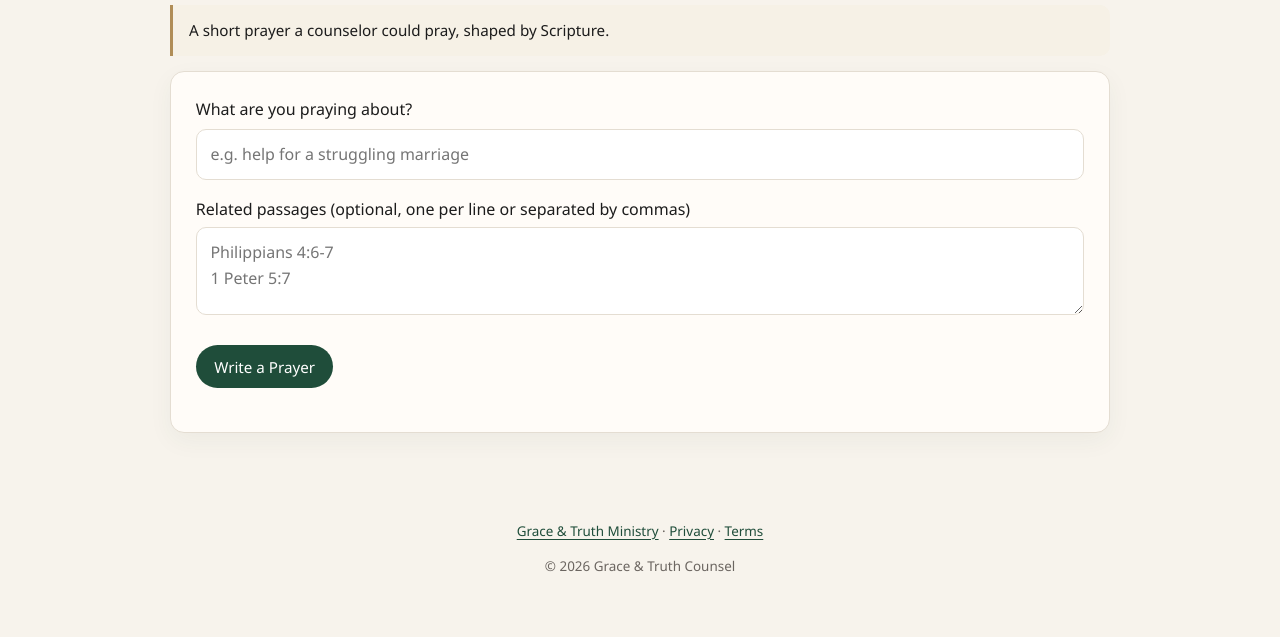
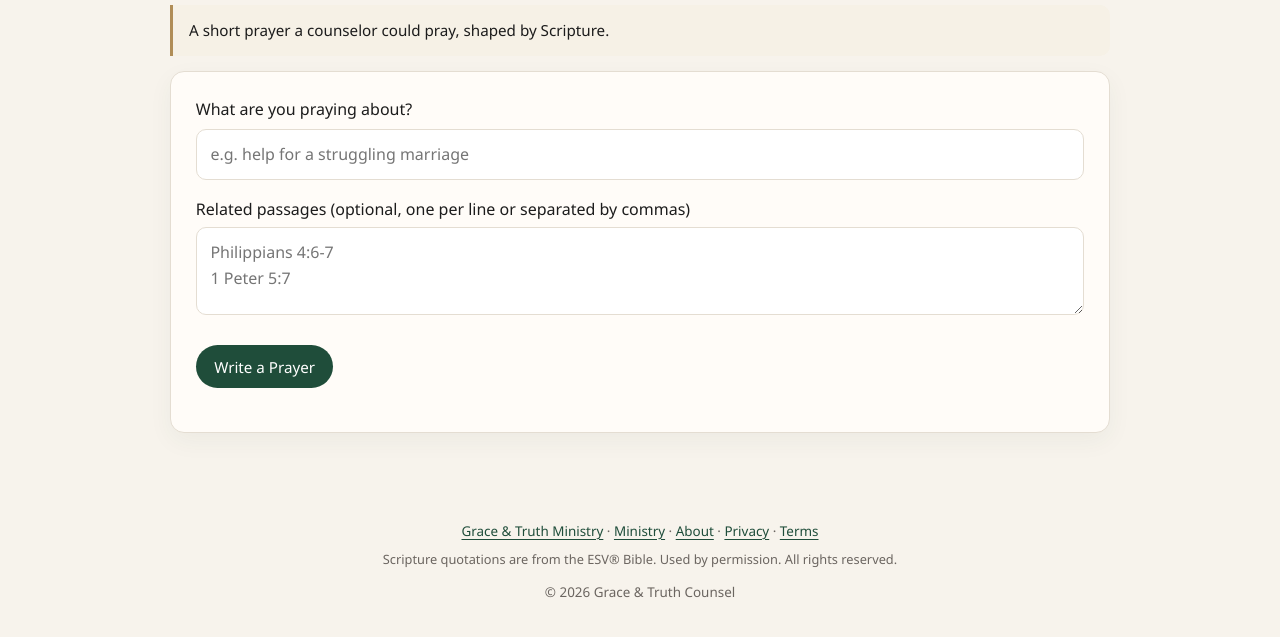
Before and after one commit to bunnell1/grace-and-truth-counsel, a plain HTML site: page prayer.html in a window 1280 px wide. Shown: the part 195-832 px from the top of the page. Drawn offline with nearby package versions, Linux system fonts and the light colour scheme.

Commit message:
Consistent footer with Ministry link

```diff
--- a/prayer.html
+++ b/prayer.html
@@ -46,8 +46,11 @@
 
 <footer>
   <a href="https://graceandtruthministry.com">Grace & Truth Ministry</a> ·
+  <a href="https://graceandtruthministry.com/about.html">Ministry</a> ·
+  <a href="about.html">About</a> ·
   <a href="https://graceandtruthministry.com/privacy.html">Privacy</a> ·
   <a href="https://graceandtruthministry.com/terms.html">Terms</a>
+  <p style="margin-top:0.4rem;font-size:0.8rem;">Scripture quotations are from the ESV® Bible. Used by permission. All rights reserved.</p>
   <p>© 2026 Grace & Truth Counsel</p>
 </footer>
 
```
